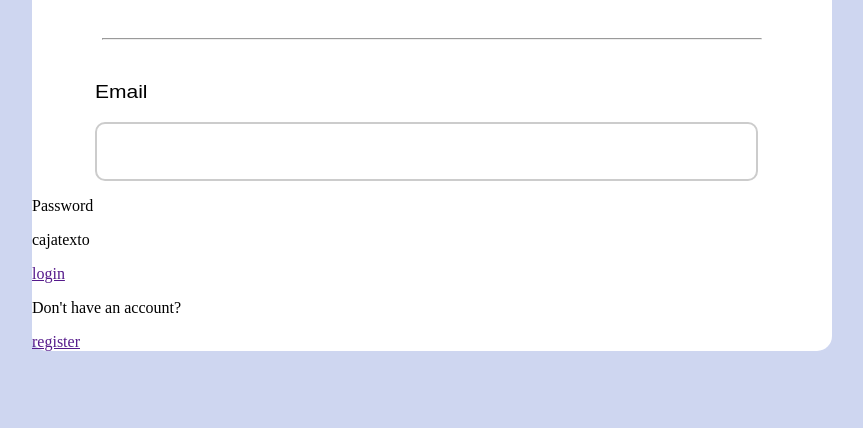
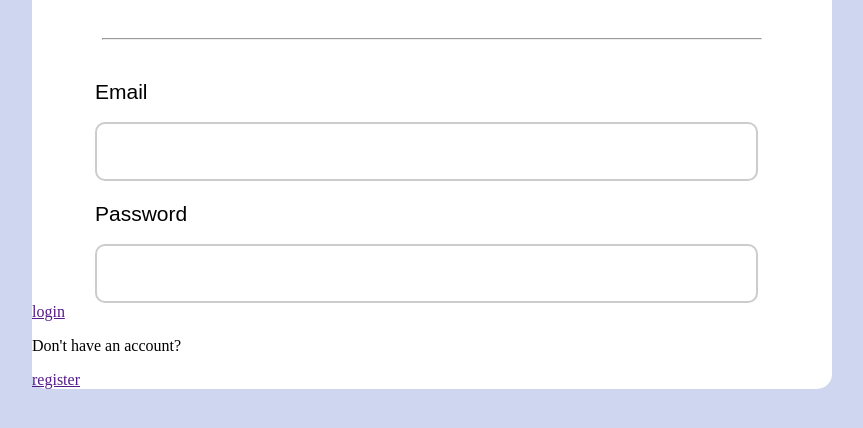
Before and after one commit to betiyost2001/image-based-web-project2, a plain HTML site: page index.html in a window 1280 px wide. Shown: the part 392-820 px from the top of the page, without its empty margins (208-1071 px from the left). Drawn offline with Linux system fonts and the light colour scheme.

Commit message:
termine de editar cuarto item, con fuentes, margenes y estilo deseado

```diff
--- a/css/style.css
+++ b/css/style.css
@@ -68,7 +68,6 @@ hr{
 .email{
     font-family: Arial, Helvetica, sans-serif;
     font-size: 21px;
-    transform: scale(1, 0.9);
 }
 
 .emailSegundaParte{
@@ -80,3 +79,22 @@ hr{
     border: 2px solid #ccc;
     outline: none;
 }
+
+.item4{
+    margin: 0px 0px 0px 63px;
+}
+
+.password{
+    font-family: Arial, Helvetica, sans-serif;
+    font-size: 21px;
+}
+
+.passSegundaParte{
+    width: 90%;
+    padding: 20px 20px;
+    margin: -3px 0px 0px 0px;
+    box-sizing: border-box;
+    border-radius: 10px;
+    border: 2px solid #ccc;
+    outline: none;
+}
--- a/index.html
+++ b/index.html
@@ -20,11 +20,11 @@
         <hr>
         <div class="item3">
             <p class="email">Email</p>
-            <input type="text" class="emailSegundaParte">
+            <input type="email" class="emailSegundaParte">
         </div>
-        <div>
-            <p>Password</p>
-            <p>cajatexto</p>
+        <div class="item4">
+            <p class="password">Password</p>
+            <input type="password" class="passSegundaParte">
         </div>
         <div>
             <a href="">login</a>
```
